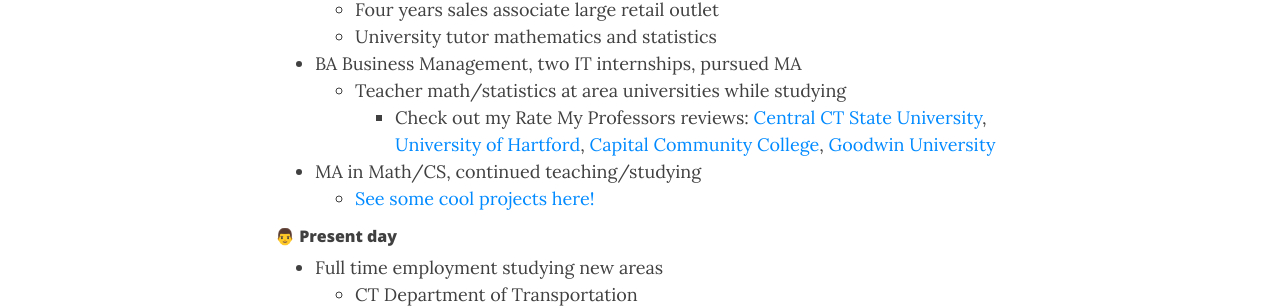
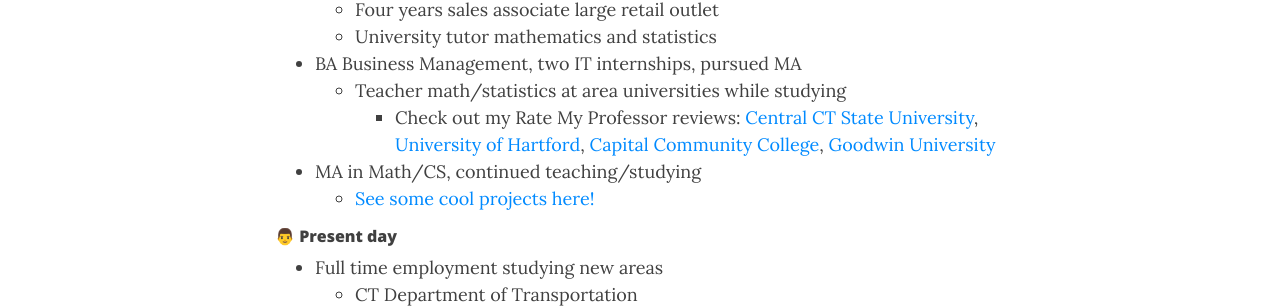
Before and after one commit to carmancater/carmancater.github.io, a Jekyll site: the page built from aboutme.md, in a window 1280 px wide and 900 px high, scrolled down 400 px. Shown: the part 154-462 px from the top of the window. Built offline with Jekyll 4.4.1, drawn with Linux system fonts in a browser that asks for light colours; nearby versions of some CDN libraries; emoji names are drawn with the system emoji font.

Commit message:
Update aboutme.md

```diff
--- a/aboutme.md
+++ b/aboutme.md
@@ -14,7 +14,7 @@ Hi there, my name is Carman Cater, I am from Connecticut, U.S. and have a passio
   - University tutor mathematics and statistics
 - BA Business Management, two IT internships, pursued MA
   - Teacher math/statistics at area universities while studying
-    - Check out my Rate My Professors reviews: [Central CT State University](https://www.ratemyprofessors.com/professor/2398329){:target="_blank"}, [University of Hartford](https://www.ratemyprofessors.com/professor/2619271){:target="_blank"}, [Capital Community College](https://www.ratemyprofessors.com/professor/2619272){:target="_blank"}, [Goodwin University](https://www.ratemyprofessors.com/professor/2523642){:target="_blank"}
+    - Check out my Rate My Professor reviews: [Central CT State University](https://www.ratemyprofessors.com/professor/2398329){:target="_blank"}, [University of Hartford](https://www.ratemyprofessors.com/professor/2619271){:target="_blank"}, [Capital Community College](https://www.ratemyprofessors.com/professor/2619272){:target="_blank"}, [Goodwin University](https://www.ratemyprofessors.com/professor/2523642){:target="_blank"}
 - MA in Math/CS, continued teaching/studying
   - [See some cool projects here!](Projects.md)
 
```
